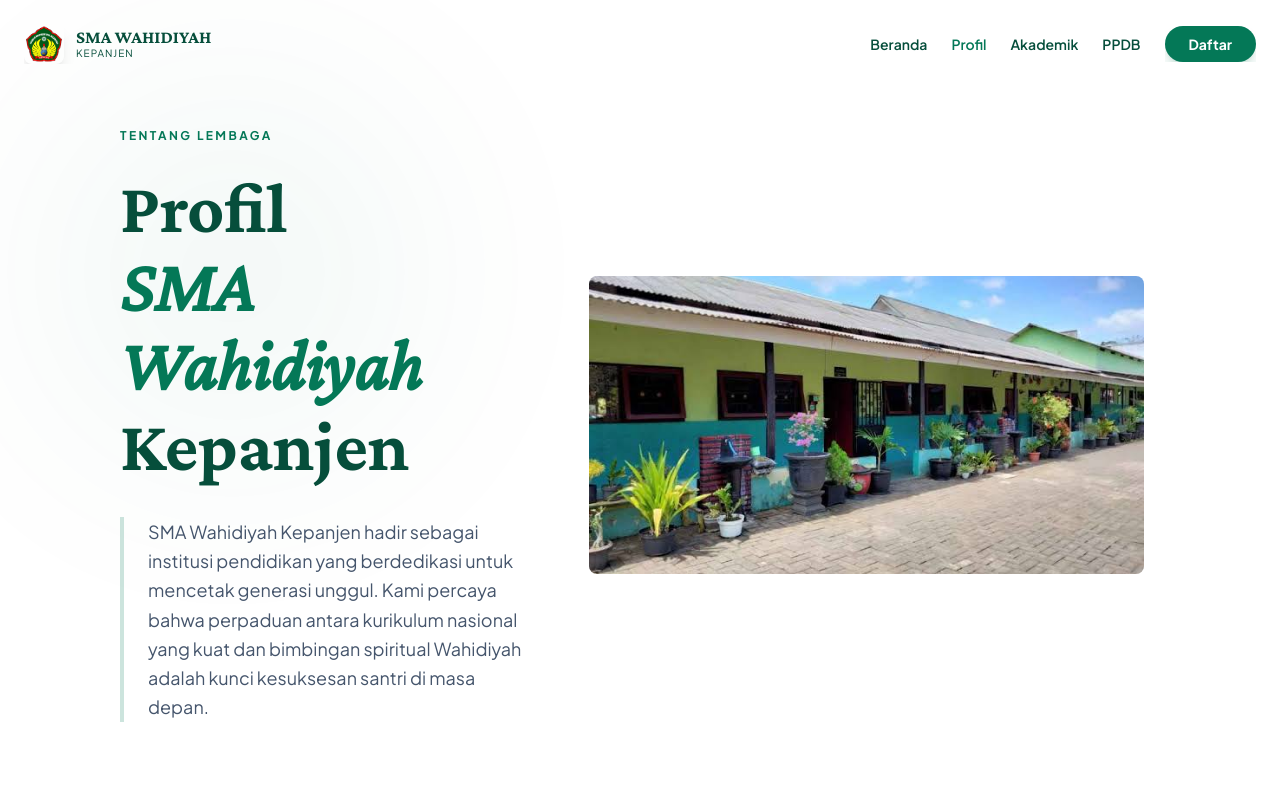
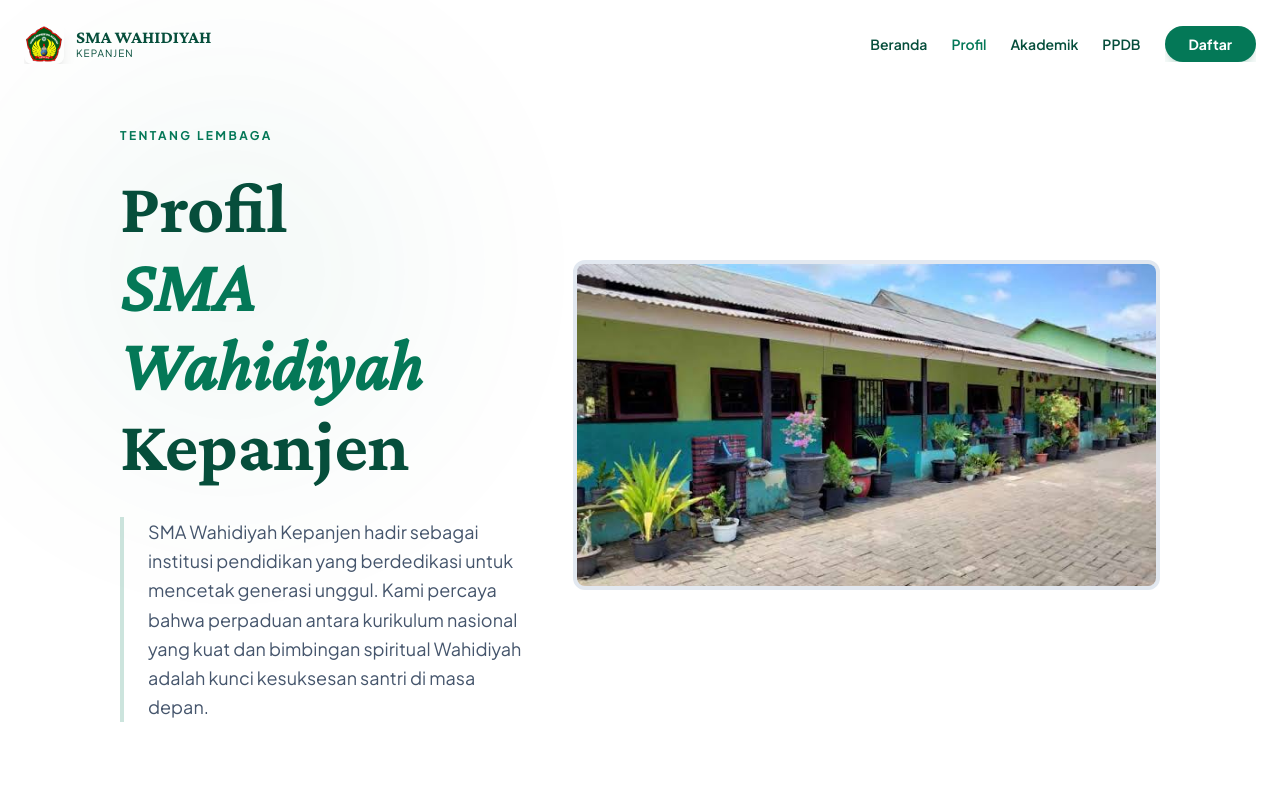
Before and after one commit to Culturecodee/Sma-Wahidiyah-Kepanjen, a React (Vite) app: page /profil in a window 1280 px wide. Shown: the top 800 px of the page. Built offline with nearby package versions, Linux system fonts and the light colour scheme.

Commit message:
fix profile

```diff
--- a/src/components/section/Profile/Profil.jsx
+++ b/src/components/section/Profile/Profil.jsx
@@ -44,7 +44,7 @@
               <Reveal direction="right" delay={0.5} overflow="visible" width="100%">
                 <div className="relative group">
                   {/* Bingkai Utama Gambar */}
-                  <div className="w-full relative z-10 rounded-3xl overflow-hidden border-8 md:border-[16px] border-white dark:border-primary-900 aspect-video md:aspect-square lg:aspect-video">
+                  <div className="w-full relative z-10 rounded-xl overflow-hidden border-4 border-slate-200 dark:border-primary-900 aspect-video md:aspect-square lg:aspect-video">
                     <img
                       src="/gedung.jpg"
                       alt="Gedung SMA Wahidiyah Kepanjen"
```
